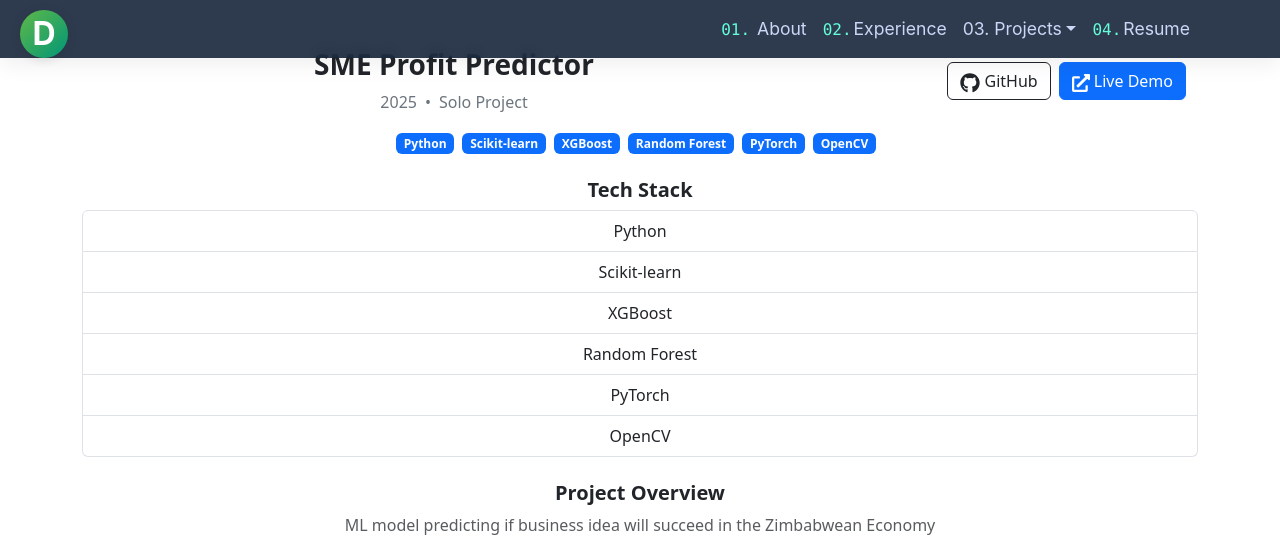
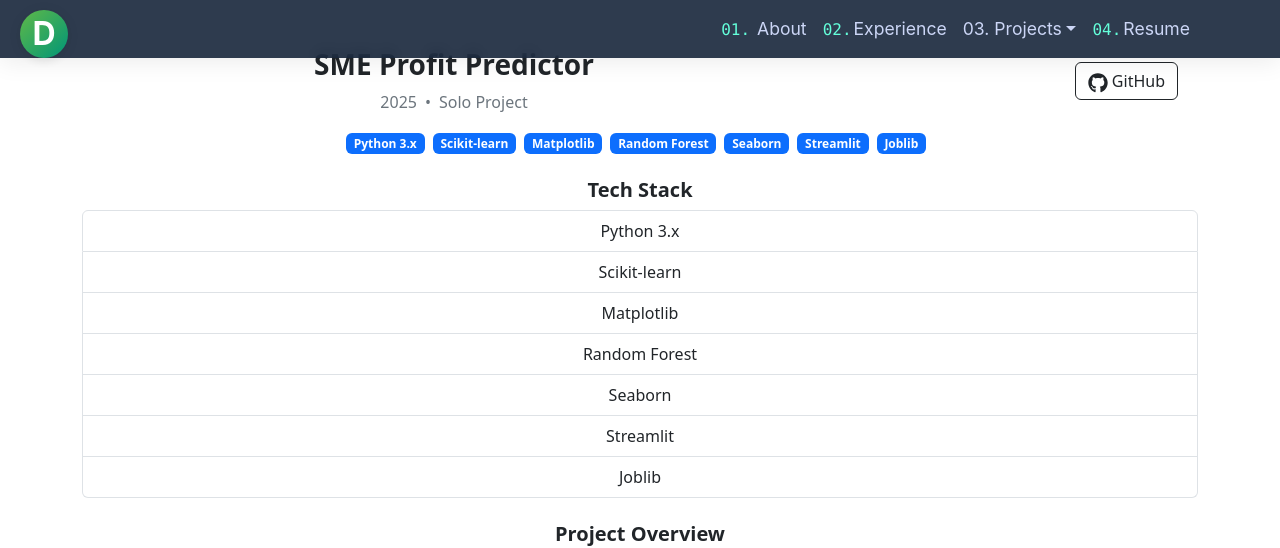
Before and after one commit to Denzel-Chimoto/portfolio, a React (Vite) app: page /profpredictor in a window 1280 px wide. Shown: the top 548 px of the page. Built offline with nearby package versions, Linux system fonts and the light colour scheme.

Commit message:
Updated github Link

```diff
--- a/src/pages/pages/profit-predictor.jsx
+++ b/src/pages/pages/profit-predictor.jsx
@@ -11,14 +11,14 @@
     title: "SME Profit Predictor",
     year: "2025",
     role: "Solo Project",
-    techStack: ["Python", "Scikit-learn", "XGBoost", "Random Forest", "PyTorch", "OpenCV"],
-    githubLink: "https://github.com/yourusername/smart-pharmacy",
-    demoLink: "https://demo.smartpharmacy.com"
+    techStack: ["Python 3.x", "Scikit-learn", "Matplotlib", "Random Forest", "Seaborn", "Streamlit", "Joblib"],
+    githubLink: "https://github.com/Denzel-Chimoto/ProfitPredictor_zw",
+    // demoLink: "https://demo.smartpharmacy.com"
   };
 
   const keyPoints = [
-    { title: "Problem Solved", content: "Reducing pharmacy search time by 50% through AI-powered matching." },
-    { title: "Features", content: "OCR-based prescription scanning, real-time inventory matching." },
+    { title: "Problem Solved", content: "Predicting the profitability of small and medium enterprises (SMEs) in Zimbabwe." },
+    { title: "Features", content: "Utilizes a machine learning model trained on historical data to forecast business success." },
   ];
 
   const images = [{home_dash}, "/smartpharmacy2.jpg"];
```
